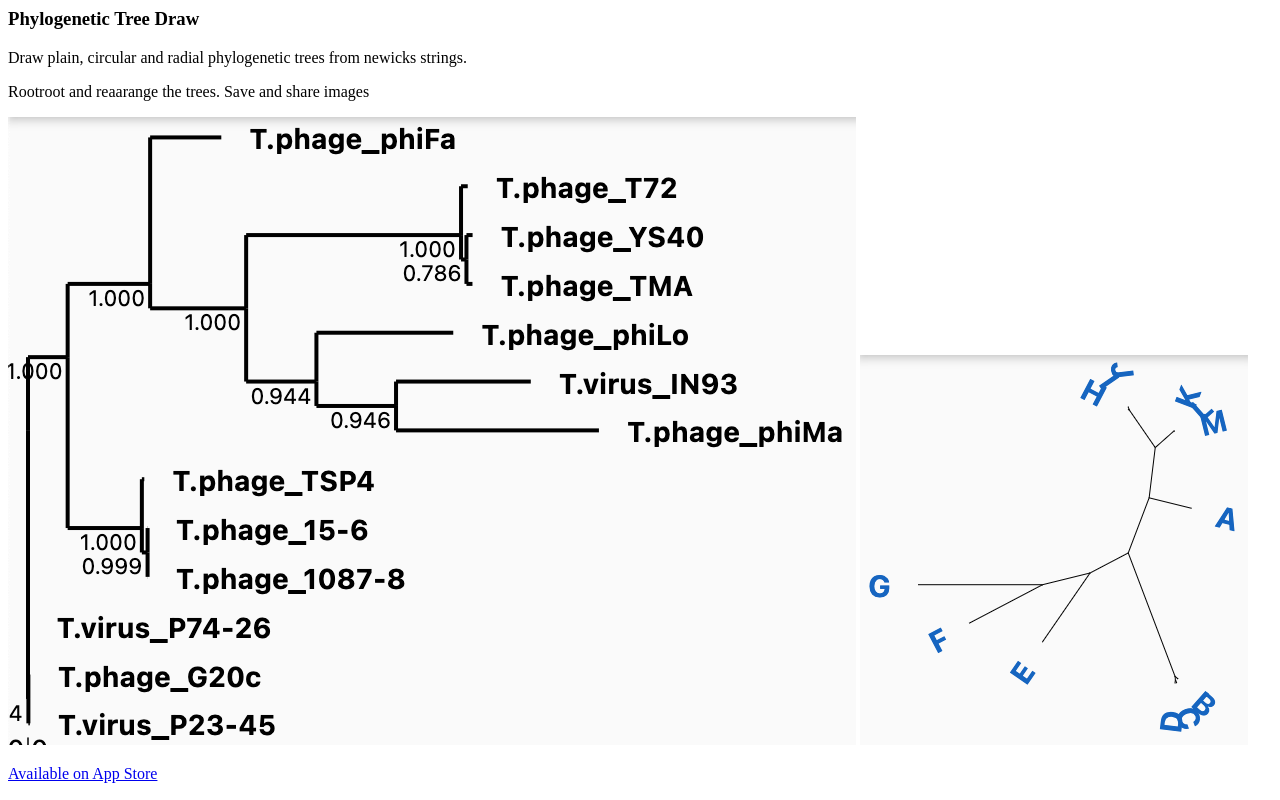
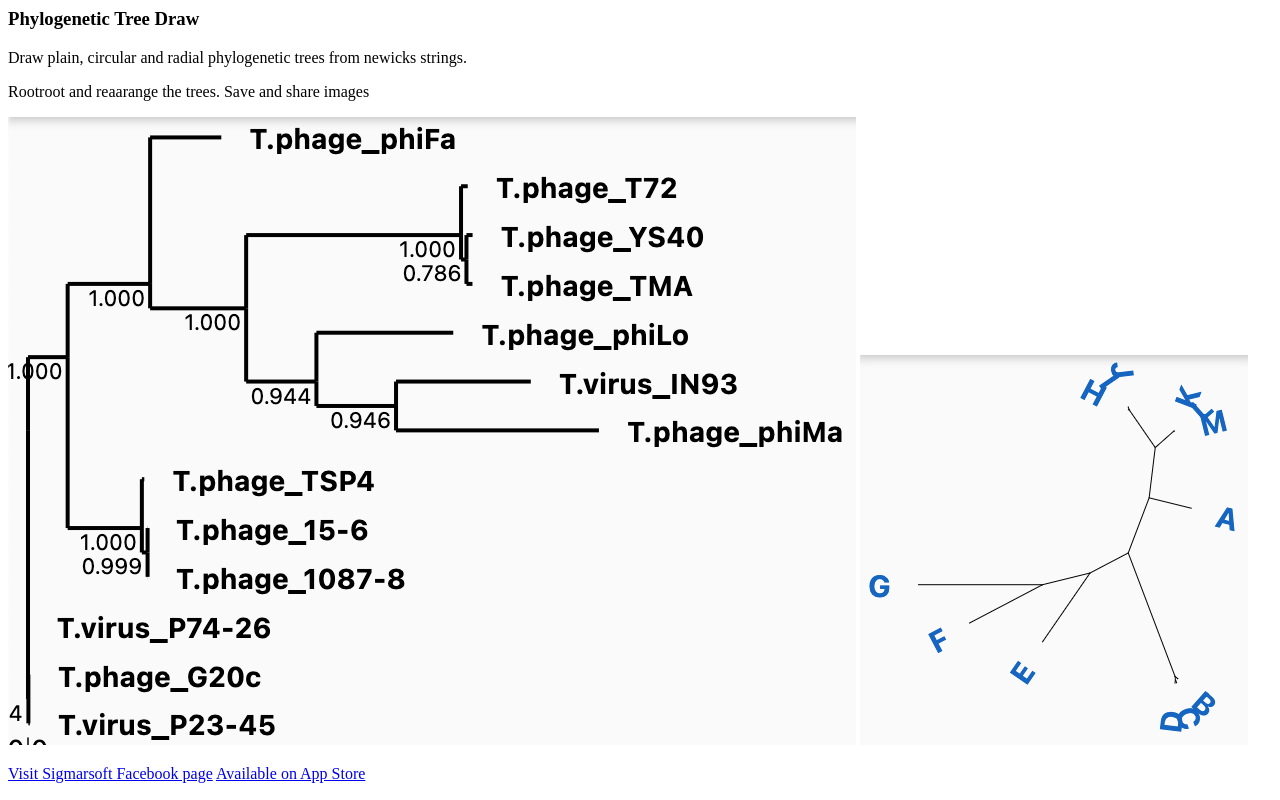
Before and after one commit to sigmarkarl/phylodraw, a plain HTML site: page index.html in a window 1280 px wide. Drawn offline with Linux system fonts and the light colour scheme.

Commit message:
sigmasoft

```diff
--- a/index.html
+++ b/index.html
@@ -13,6 +13,7 @@
                 <img src="ss.png"/>
                 <img src="ss2.png"/>
                 </p>
+                <a href="https://www.facebook.com/100068185181715/">Visit Sigmarsoft Facebook page</a>
                 <a href="https://apps.apple.com/is/app/phylogenetic-tree-draw/id6443900345?mt=12">Available on App Store</a>
             </div>
         </section>
```
